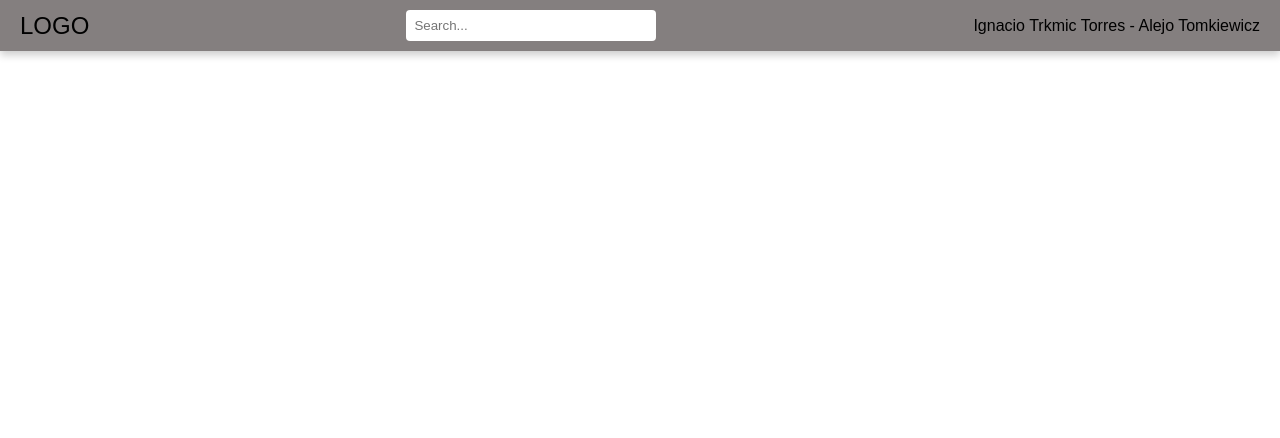
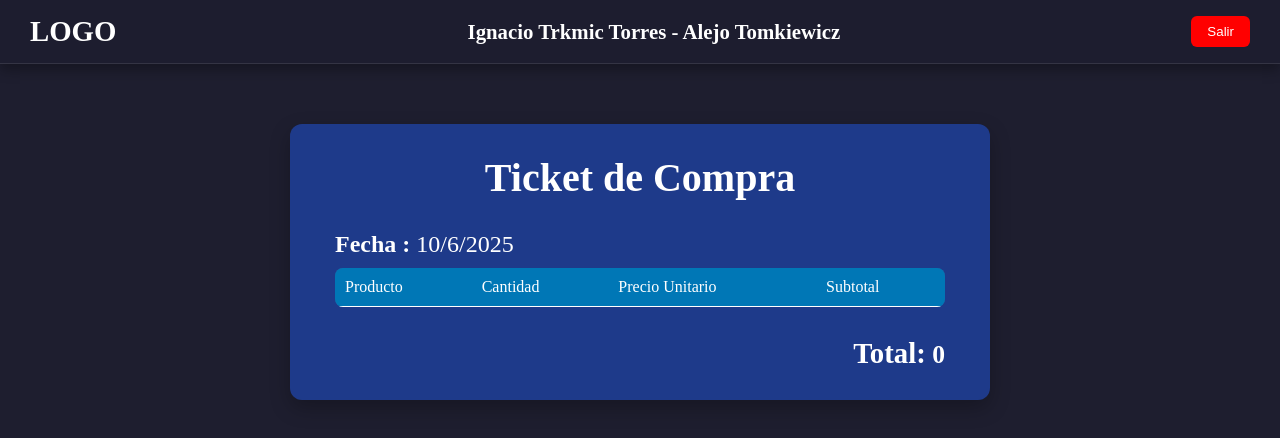
Before and after one commit to Trkmic/trabajoIntegrador, a plain HTML site: page trabajoIntegrador/html/ticket.html in a window 1280 px wide. Drawn offline with Linux system fonts and the light colour scheme.

Commit message:
Add files via upload

```diff
--- a/trabajoIntegrador/css/main.css
+++ b/trabajoIntegrador/css/main.css
@@ -2,20 +2,19 @@
     margin: 0;
     padding: 0;
     box-sizing: border-box;
-    font-family: 'Segoe UI', Tahoma, Geneva, Verdana, sans-serif;
+    font-family: 'Segoe UI';
 }
 
 body {
     position: relative;
-    height: 100vh;
-    background: linear-gradient(to right, #1e1e2f, #2c3e50);
-    color: #f0f0f0;
+    background: #1e1e2f;
+    color: white;
 }
 
 nav {
     background: rgba(30, 30, 47, 0.85);
     box-shadow: 0 6px 12px rgba(0, 0, 0, 0.3);
-    color: #ffffff;
+    color: white;
     display: flex;
     justify-content: space-between;
     align-items: center;
@@ -27,15 +26,10 @@ nav {
 .nombres{
     font-size: 1.3rem;
     font-weight: bold;
-    text-transform: uppercase;
-    letter-spacing: 1px;
-
 }
 .logo{
     font-size: 1.8rem;
     font-weight: bold;
-    text-transform: uppercase;
-    letter-spacing: 1px;
 }
 
 /* Barra de búsqueda moderna */
@@ -45,14 +39,13 @@ nav {
     border: none;
     width: 280px;
     background-color: rgba(255, 255, 255, 0.1);
-    color: #fff;
+    color: white;
     transition: background-color 0.3s ease;
 }
 .search-bar::placeholder {
-    color: #bbb;
+    color: white;
 }
 .search-bar:focus {
-    outline: none;
     background-color: rgba(255, 255, 255, 0.2);
 }
 
@@ -61,15 +54,15 @@ nav {
     padding: 10px 16px;
     border-radius: 8px;
     border: none;
-    background-color: #3498db;
-    color: #fff;
+    background-color: blue;
+    color: white;
     font-size: 1rem;
     cursor: pointer;
     transition: background-color 0.3s ease, box-shadow 0.3s ease;
     box-shadow: 0 4px 8px rgba(0,0,0,0.2);
 }
 .categoria:hover {
-    background-color: #2980b9;
+    background-color: blue;
 }
 
 /* Títulos */
@@ -78,7 +71,7 @@ h2 {
     margin-top: 30px;
     margin-bottom: 30px;
     font-size: 2rem;
-    color: #ffffff;
+    color: white;
 }
 
 /* Sección de productos */
@@ -124,13 +117,13 @@ h2 {
 
 .product-card h3 {
     font-size: 1.2rem;
-    color: #ffffff;
+    color: white;
     margin: 10px 0;
 }
 
 .product-card p {
     font-size: 1rem;
-    color: #cccccc;
+    color: white;
     margin: 5px 0 15px;
 }
 
@@ -149,26 +142,26 @@ h2 {
     background-color: #219150;
 }
 
-/* Carrito style */
-
-.carrito-container {
-    margin-top: 10px;
-    text-align: center;
-}
+/* estilo del carrito */
 
 .carrito-toggle {
-    padding: 10px 20px;
-    background-color: #2ecc71;
+    position: fixed;
+    bottom: 30px;
+    right: 30px;
+    background-color: green;
     color: white;
-    border: none;
-    border-radius: 8px;
-    font-size: 1rem;
+    border-radius: 100%;
+    width: 50px;
+    height: 50px;
+    font-size: 24px;
+    box-shadow: 0 6px 15px rgba(0, 0, 0, 0.4);
     cursor: pointer;
+    z-index: 1000;  /* Hace que el carrito este por delante de todo*/
     transition: background-color 0.3s ease;
 }
 
 .carrito-toggle:hover {
-    background-color: #27ae60;
+    background-color: #008f3b;
 }
 
 /* Carrito con animación de despliegue */
@@ -179,7 +172,6 @@ h2 {
     width: 350px;
     height: 100%;
     background-color: rgba(44, 62, 80, 0.95);
-    backdrop-filter: blur(6px);
     padding: 20px;
     transition: right 0.4s ease;
     display: flex;
@@ -219,7 +211,7 @@ h2 {
 
 }
 .delete-button:hover {
-    background-color: red;
+    background-color: rgb(141, 2, 2);
 }
 
 .end-button {
@@ -227,7 +219,7 @@ h2 {
     color: white;
 }
 .end-button:hover {
-    background-color: blue;
+    background-color: rgb(1, 1, 146);
 }
 
 .cart-total {
--- a/trabajoIntegrador/css/ticket.css
+++ b/trabajoIntegrador/css/ticket.css
@@ -6,27 +6,104 @@
 
 body {
     position: relative;
-    font-family: sans-serif;
-    height: 100vh;
-    overflow: hidden;
+    background: #1e1e2f;
+    color: white;
 }
+
 nav {
-    background-color: rgba(102, 95, 95, 0.8);
-    box-shadow: 0 4px 8px rgba(0,0,0,0.2);
-    color: rgb(0, 0, 0);
+    background: rgba(30, 30, 47, 0.85);
+    box-shadow: 0 6px 12px rgba(0, 0, 0, 0.3);
+    color: white;
     display: flex;
     justify-content: space-between;
     align-items: center;
-    padding: 10px 20px;
-    margin-bottom:100px;
+    padding: 15px 30px;
+    margin-bottom: 60px;
+    border-bottom: 1px solid rgba(255, 255, 255, 0.1);
+}
+.nombres{
+    font-size: 1.3rem;
+    font-weight: bold;
+}
+.logo{
+    font-size: 1.8rem;
+    font-weight: bold;
+}
+.btn-salir {
+    background-color: red;
+    color: white;
+    border: none;
+    border-radius: 6px;
+    padding: 8px 16px;
+    cursor: pointer;
+    transition: background-color 0.3s ease;
+}
+.btn-salir:hover {
+    background-color: #940303;
+}
 
+
+.ticket-contenedor {
+    background: #1e3a8a;
+    max-width: 700px;
+    margin: 2rem auto;
+    padding: 30px 45px;
+    border-radius: 12px;
+    box-shadow: 0 8px 20px rgba(0, 0, 0, 0.25);
+    color: white;
 }
-.logo {
+
+.ticket-titulo {
+    text-align: center;
+    margin-bottom: 30px;
+    color: white;
+    font-size: 2.5rem;
+}
+
+.ticket-fecha {
     font-size: 1.5rem;
 }
-.search-bar {
-    padding: 8px;
-    border-radius: 4px;
-    border: none;
-    width: 250px;
+
+.ticket-fecha p {
+    margin-bottom: 10px;
 }
+
+.ticket-tabla {
+    width: 100%;
+    border-collapse: collapse;
+    margin-bottom: 30px;
+    background-color: rgba(255, 255, 255, 0.1);
+    border-radius: 8px;
+    overflow: hidden;
+}
+
+.ticket-tabla th,
+.ticket-tabla td {
+    border-bottom: 1px solid white;
+    padding: 10px 10px;
+    text-align: left;
+    color: white;
+    font-weight: 500;
+}
+
+.ticket-tabla thead {
+    background-color: #0077b6; /* azul fuerte para encabezado */
+    color: white;
+    font-weight: 700;
+}
+
+.ticket-tabla tr:hover {
+    background-color: rgba(255, 255, 255, 0.15);
+    transition: background-color 0.3s ease;
+}
+
+.ticket-total {
+    text-align: right;
+    font-size: 1.6rem;
+    font-weight: 700;
+    color: white;
+}
+
+.ticket-total strong {
+    font-size: 1.8rem;
+}
--- a/trabajoIntegrador/html/ticket.html
+++ b/trabajoIntegrador/html/ticket.html
@@ -5,16 +5,41 @@
     <meta name="viewport" content="width=device-width, initial-scale=1.0">
     <link rel="stylesheet" href="../css/ticket.css">
     <title> TRABAJO INTEGRADOR </title>
-    <link rel="icon" href="../assets/img/download.png" type="image/x-icon">
+    <link rel="icon" href="../assets/img/monitor-screen-computer-with-colorful-rainbow-bubble-illustration-logo-design-vector.jpg" type="image/x-icon">
 </head>
 <body>
 
     <nav class="navbar">
         <div class="logo"> LOGO </div>
-        <input type="text" placeholder="Search..." class="search-bar">
         <div class="nombres"> Ignacio Trkmic Torres - Alejo Tomkiewicz </div>
+        <button id="btn-salir" class="btn-salir">Salir</button>
+    </nav>
 
-    </nav>
+    <main class="ticket-contenedor">
+        <h1 class="ticket-titulo">Ticket de Compra</h1>
+
+        <div class="ticket-fecha">
+            <p><strong>Fecha :</strong> <span id="ticket-fecha"></span></p>
+        </div>
+
+        <table class="ticket-tabla">
+            <thead>
+                <tr>
+                    <th>Producto</th>
+                    <th>Cantidad</th>
+                    <th>Precio Unitario</th>
+                    <th>Subtotal</th>
+                </tr>
+            </thead>
+            <tbody id="ticket-items">
+
+            </tbody>
+        </table>
+
+        <div class="ticket-total">
+            <p><strong>Total:</strong> $0</p>
+        </div>
+    </main>
 
     <script src="../js/ticket.js"></script>
 </body>
--- a/trabajoIntegrador/js/ticket.js
+++ b/trabajoIntegrador/js/ticket.js
@@ -0,0 +1,58 @@
+function renderizarTicket(){
+    const items = document.getElementById("ticket-items");
+    const precioFinal = document.querySelector(".ticket-total");
+
+    const carrito = JSON.parse(localStorage.getItem("carrito")) || [];
+
+    let total = 0;
+
+    items.innerHTML = "";
+
+    carrito.forEach(item => {
+        const nombre = item.producto.nombre;
+        const precio = item.producto.precio;
+        const cantidad = item.cantidad;
+
+        const totalProducto = precio * cantidad;
+        total += totalProducto;
+
+        const fila = document.createElement("tr");
+
+        fila.innerHTML = `
+            <td>${nombre}</td>
+            <td>${cantidad}</td>
+            <td>${precio}</td>
+            <td>${totalProducto}</td>
+        `;
+
+        items.appendChild(fila);
+    });
+
+    precioFinal.innerHTML = `<strong>Total:</strong> ${total}`;
+}
+
+function mostrarFecha() {
+    const fechaElemento = document.getElementById("ticket-fecha");
+    const fecha = new Date();
+    // Formateo simple: día/mes/año
+    const fechaFormateada = fecha.toLocaleDateString('es-ES');
+    fechaElemento.textContent = fechaFormateada;
+}
+
+
+function salir(){
+    const boton = document.querySelector("#btn-salir");
+
+        boton.addEventListener("click",() => {
+            localStorage.removeItem("carrito");
+            window.location.href = "../html/bienvenida.html";
+    });
+}
+
+function init() {
+    renderizarTicket();
+    mostrarFecha();
+    salir();
+}
+
+init();
```
Also changed, not shown: trabajoIntegrador/html/bienvenida.html (+2 -2 lines), trabajoIntegrador/html/main.html (+4 -4 lines), trabajoIntegrador/assets/img/gettyimages-1915806263-640x640.jpg (added), trabajoIntegrador/assets/img/monitor-screen-computer-with-colorful-rainbow-bubble-illustration-logo-design-vector.jpg (added).
